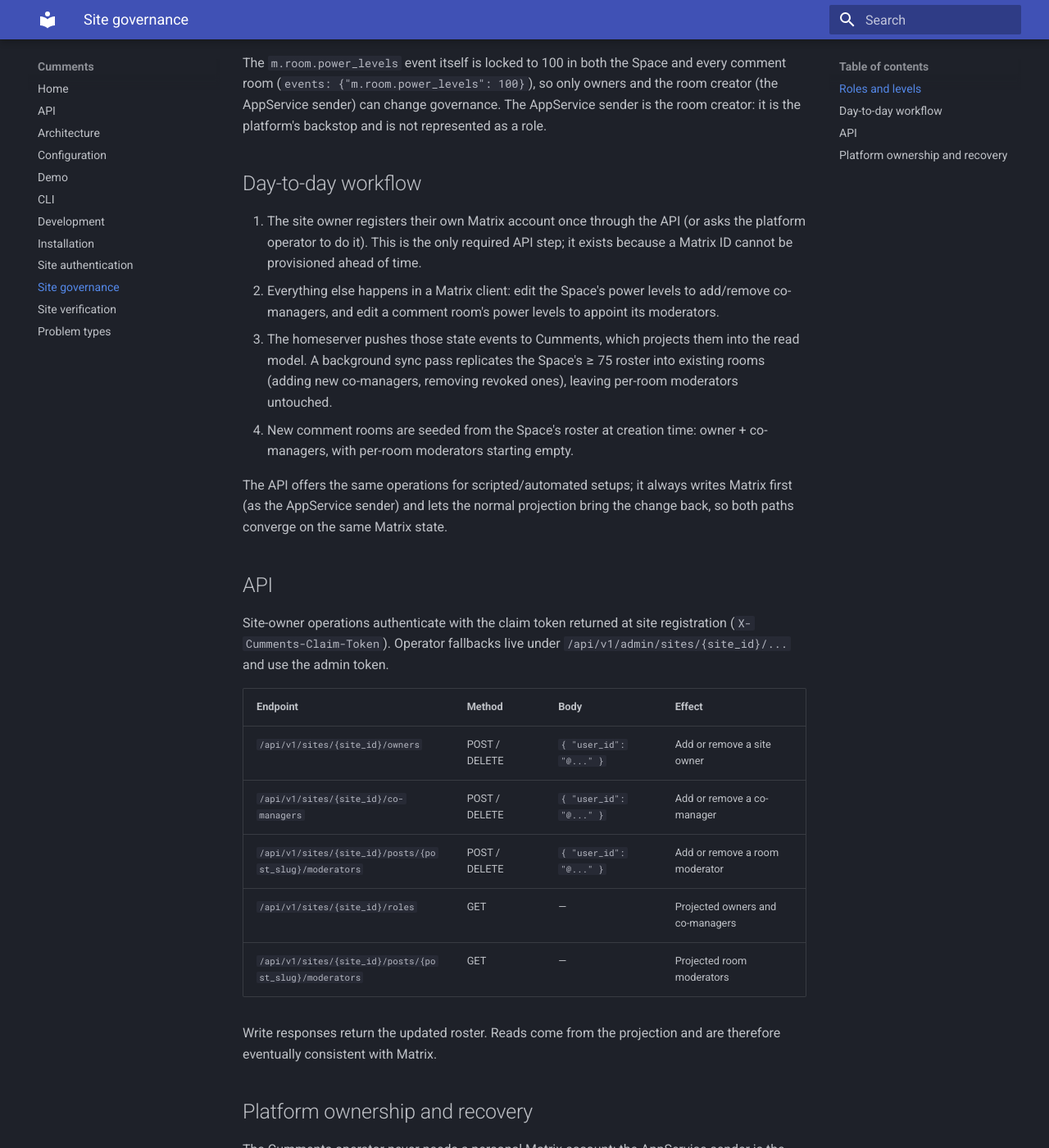
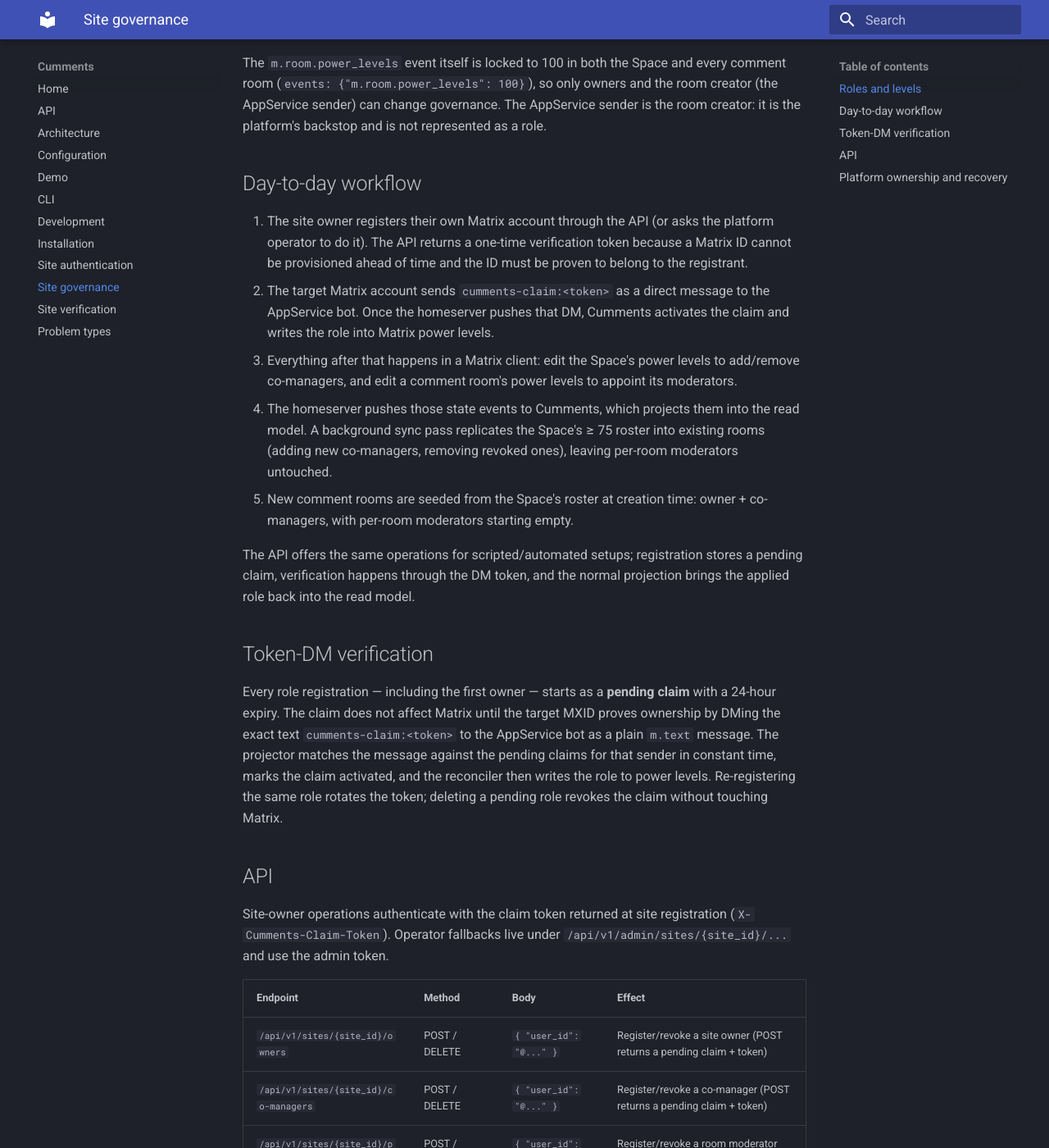
Before and after one commit to Curious-r/cumments, an MkDocs documentation site: the page built from docs/site-governance.md, in a window 1280 px wide and 1400 px high, scrolled down 791 px. Shown: the whole window at 82% size. Built offline with MkDocs 1.6.1 and Material for MkDocs 9.7.7, drawn with Linux system fonts in a browser that asks for light colours; some of the changed text lies outside the part shown.

Commit message:
docs: document token-DM role verification
Governance writes now return pending claims with one-time tokens; the installation walkthrough gains the DM verification step, and the API/OpenAPI specs reflect the pending/revoked response shapes.

```diff
--- a/docs/site-governance.md
+++ b/docs/site-governance.md
@@ -30,22 +30,37 @@ not represented as a role.
 
 ## Day-to-day workflow
 
-1. The site owner registers their own Matrix account once through the API
-   (or asks the platform operator to do it). This is the only required API
-   step; it exists because a Matrix ID cannot be provisioned ahead of time.
-2. Everything else happens in a Matrix client: edit the Space's power levels
-   to add/remove co-managers, and edit a comment room's power levels to
-   appoint its moderators.
-3. The homeserver pushes those state events to Cumments, which projects them
+1. The site owner registers their own Matrix account through the API (or
+   asks the platform operator to do it). The API returns a one-time
+   verification token because a Matrix ID cannot be provisioned ahead of
+   time and the ID must be proven to belong to the registrant.
+2. The target Matrix account sends `cumments-claim:<token>` as a direct
+   message to the AppService bot. Once the homeserver pushes that DM,
+   Cumments activates the claim and writes the role into Matrix power levels.
+3. Everything after that happens in a Matrix client: edit the Space's power
+   levels to add/remove co-managers, and edit a comment room's power levels
+   to appoint its moderators.
+4. The homeserver pushes those state events to Cumments, which projects them
    into the read model. A background sync pass replicates the Space's ≥ 75
    roster into existing rooms (adding new co-managers, removing revoked
    ones), leaving per-room moderators untouched.
-4. New comment rooms are seeded from the Space's roster at creation time:
+5. New comment rooms are seeded from the Space's roster at creation time:
    owner + co-managers, with per-room moderators starting empty.
 
-The API offers the same operations for scripted/automated setups; it always
-writes Matrix first (as the AppService sender) and lets the normal projection
-bring the change back, so both paths converge on the same Matrix state.
+The API offers the same operations for scripted/automated setups; registration
+stores a pending claim, verification happens through the DM token, and the
+normal projection brings the applied role back into the read model.
+
+## Token-DM verification
+
+Every role registration — including the first owner — starts as a **pending
+claim** with a 24-hour expiry. The claim does not affect Matrix until the
+target MXID proves ownership by DMing the exact text
+`cumments-claim:<token>` to the AppService bot as a plain `m.text` message.
+The projector matches the message against the pending claims for that sender
+in constant time, marks the claim activated, and the reconciler then writes
+the role to power levels. Re-registering the same role rotates the token;
+deleting a pending role revokes the claim without touching Matrix.
 
 ## API
 
@@ -55,14 +70,17 @@ registration (`X-Cumments-Claim-Token`). Operator fallbacks live under
 
 | Endpoint | Method | Body | Effect |
 |---|---|---|---|
-| `/api/v1/sites/{site_id}/owners` | POST / DELETE | `{ "user_id": "@..." }` | Add or remove a site owner |
-| `/api/v1/sites/{site_id}/co-managers` | POST / DELETE | `{ "user_id": "@..." }` | Add or remove a co-manager |
-| `/api/v1/sites/{site_id}/posts/{post_slug}/moderators` | POST / DELETE | `{ "user_id": "@..." }` | Add or remove a room moderator |
+| `/api/v1/sites/{site_id}/owners` | POST / DELETE | `{ "user_id": "@..." }` | Register/revoke a site owner (POST returns a pending claim + token) |
+| `/api/v1/sites/{site_id}/co-managers` | POST / DELETE | `{ "user_id": "@..." }` | Register/revoke a co-manager (POST returns a pending claim + token) |
+| `/api/v1/sites/{site_id}/posts/{post_slug}/moderators` | POST / DELETE | `{ "user_id": "@..." }` | Register/revoke a room moderator (POST returns a pending claim + token) |
 | `/api/v1/sites/{site_id}/roles` | GET | — | Projected owners and co-managers |
 | `/api/v1/sites/{site_id}/posts/{post_slug}/moderators` | GET | — | Projected room moderators |
 
-Write responses return the updated roster. Reads come from the projection and
-are therefore eventually consistent with Matrix.
+POST responses are
+`{ "pending": true, "user_id", "level", "verify_token", "expires_at" }`;
+DELETE responses are `{ "revoked": true, "user_id", "level" }` and are
+idempotent. Reads come from the projection and are therefore eventually
+consistent with Matrix.
 
 ## Platform ownership and recovery
 
```
Also changed, not shown: docs/api.md (+14 -7 lines), docs/installation.md (+13 -4 lines), docs/openapi.yaml (+80 -50 lines).
